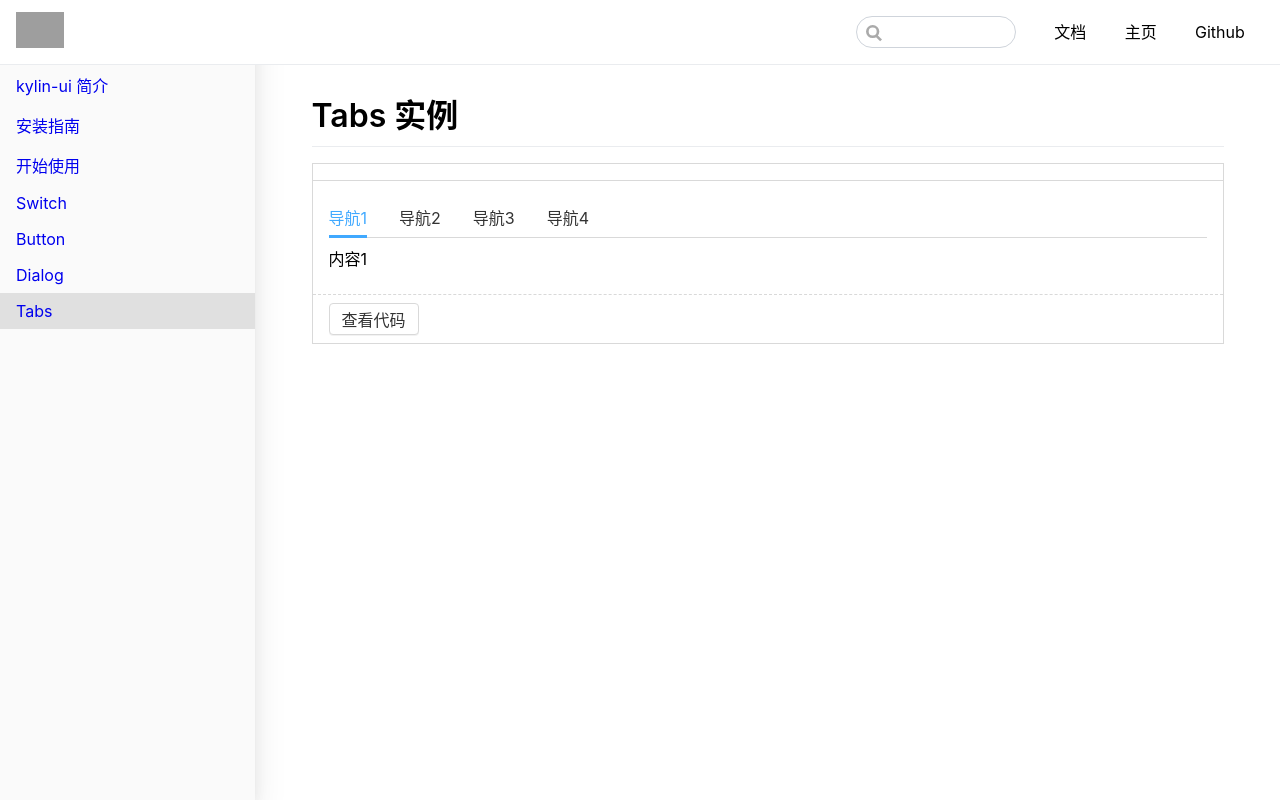
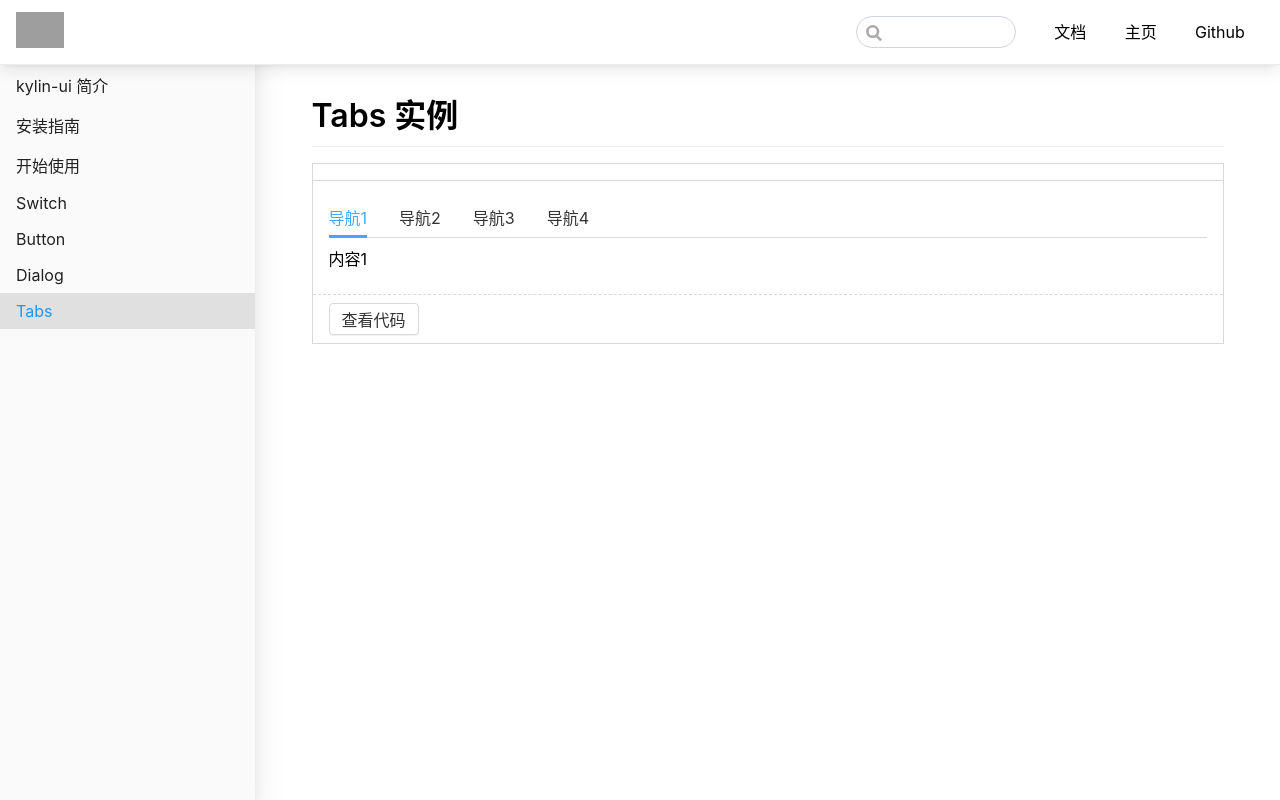
Before and after one commit to zl454/kirin-ui, a Vue app: page /#/doc/tabs in a window 1280 px wide. Built offline with nearby package versions, Linux system fonts and the light colour scheme; grey boxes are pictures that could not be loaded.

Commit message:
调整样式

```diff
--- a/src/components/Topnav.vue
+++ b/src/components/Topnav.vue
@@ -79,6 +79,8 @@ export default {
   justify-content: center;
   align-items: center;
   border-bottom: 1px solid #eaecef;
+  box-shadow: 0 3px 6px -4px rgba(0, 0, 0, 0.12),
+    0 6px 16px 0 rgba(0, 0, 0, 0.08);
 
   >.logo {
     max-width: 6em;
--- a/src/views/Doc.vue
+++ b/src/views/Doc.vue
@@ -122,10 +122,12 @@ aside {
         display: block;
         padding: 8px 16px;
         text-decoration: none;
+        color: rgba(0, 0, 0, 0.87);
       }
 
       .router-link-active {
         background: #e0e0e0;
+        color: #2196f3;
       }
 
       a:hover {
```
